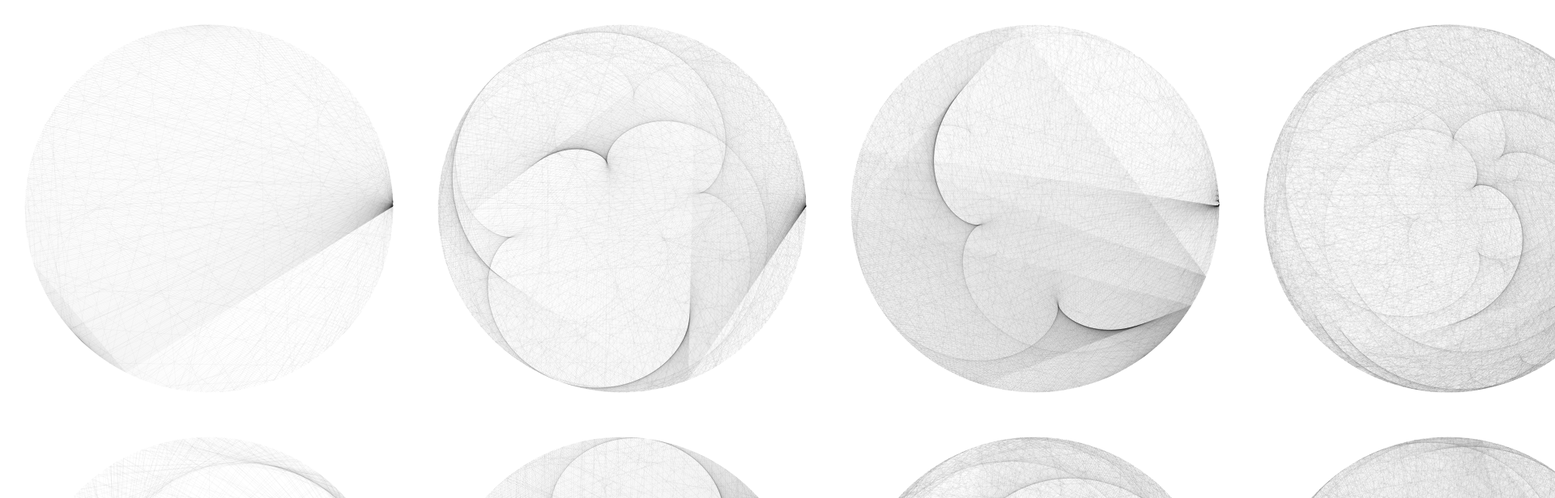
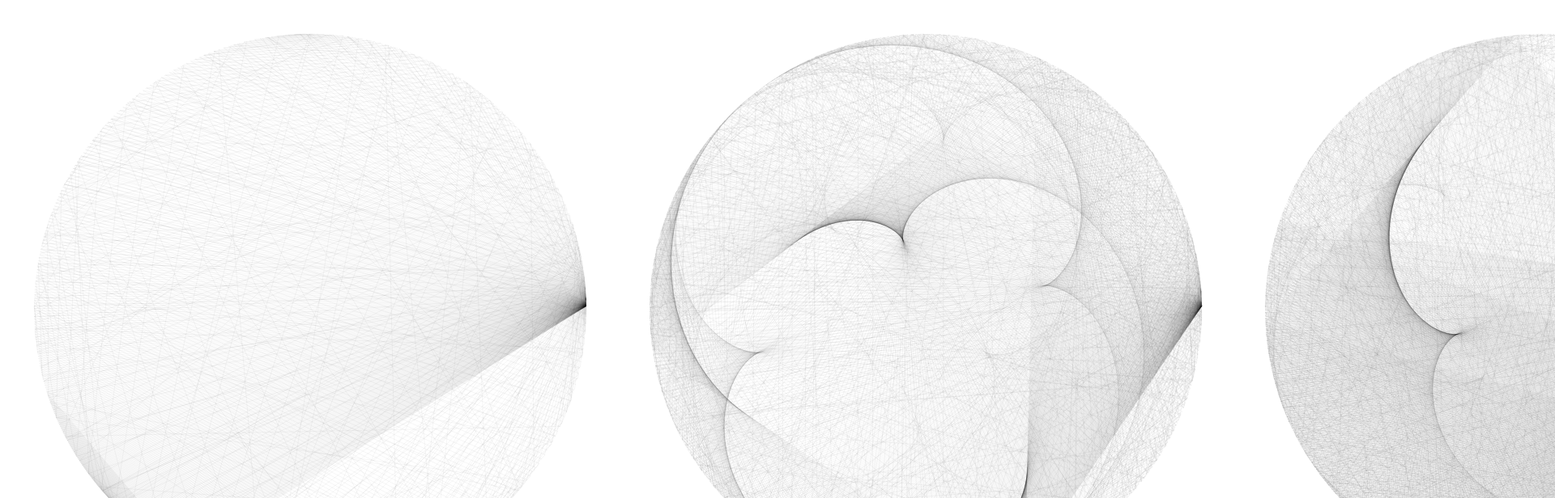
Before and after one commit to benbel/spirographe, a plain HTML site: page index.html in a window 1280 px wide. Shown: the top 616 px of the page at 81% size, 1920 px wide, since content can reach past the window. Drawn offline with Linux system fonts and the light colour scheme.

Commit message:
Increase size of drawings

```diff
--- a/index.html
+++ b/index.html
@@ -3,7 +3,7 @@
 <style>
 .grid {
   display: grid;
-  grid-template-columns: repeat(10, 500px);
+  grid-template-columns: repeat(10, 750px);
   grid-gap: 10px;
   align-items: stretch;
   justify-items: center;
```
